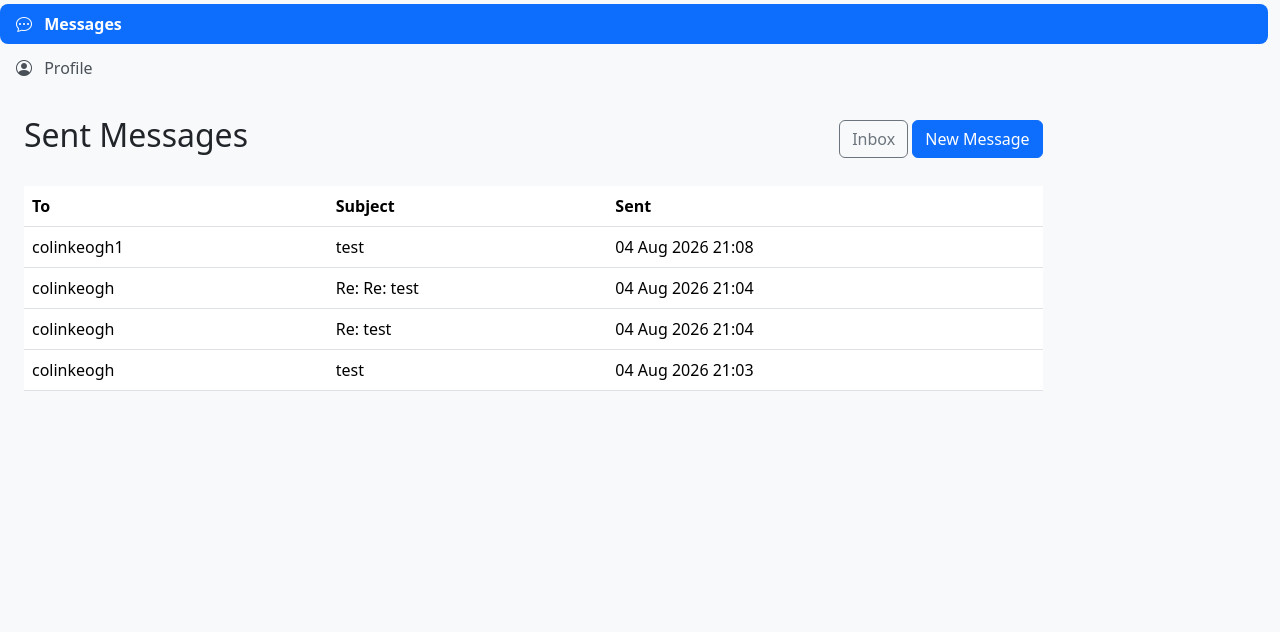
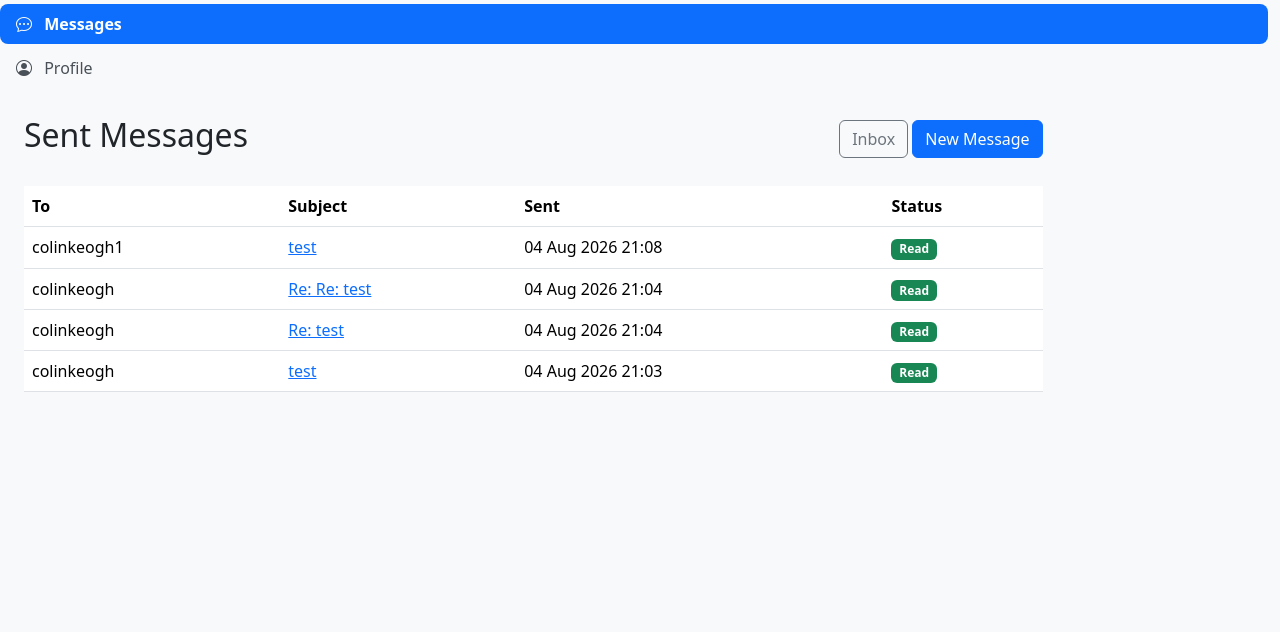
Before and after one commit to colin-182/student-portal, a Django app: page /messaging/sent/ in a window 1280 px wide. Shown: the part 144-776 px from the top of the page. Run offline with Django 5.2, Linux system fonts and the light colour scheme; a user stored in the database is signed in; data comes from the database, SQL or seed files in the repository; both versions use the stored data as it was after the commit.

Commit message:
complete messaging functionality and improve user permissions

```diff
--- a/messaging/templates/messaging/sent_messages.html
+++ b/messaging/templates/messaging/sent_messages.html
@@ -43,6 +43,7 @@ Sent Messages
             <th>To</th>
             <th>Subject</th>
             <th>Sent</th>
+            <th>Status</th>
 
         </tr>
 
@@ -56,9 +57,33 @@ Sent Messages
 
             <td>{{ message.recipient.username }}</td>
 
-            <td>{{ message.subject }}</td>
+            <td>
+
+                <a href="{% url 'messaging:detail' message.pk %}">
+                    {{ message.subject }}
+                </a>
+
+            </td>
 
             <td>{{ message.sent_at|date:"d M Y H:i" }}</td>
+
+            <td>
+
+                {% if message.is_read %}
+
+                    <span class="badge bg-success">
+                        Read
+                    </span>
+
+                {% else %}
+
+                    <span class="badge bg-warning text-dark">
+                        Unread
+                    </span>
+
+                {% endif %}
+
+            </td>
 
         </tr>
 
--- a/messaging/views.py
+++ b/messaging/views.py
@@ -1,4 +1,5 @@
 from django.contrib.auth.decorators import login_required
+from django.db.models import Q
 from django.shortcuts import get_object_or_404, redirect, render
 
 from .forms import MessageForm
@@ -39,11 +40,11 @@ def sent_messages(request):
 def message_detail(request, pk):
     message = get_object_or_404(
         Message,
+        Q(recipient=request.user) | Q(sender=request.user),
         pk=pk,
-        recipient=request.user,
     )
 
-    if not message.is_read:
+    if message.recipient == request.user and not message.is_read:
         message.is_read = True
         message.save()
 
```
Also changed, not shown: messaging/templates/messaging/message_detail.html (+17 -8 lines), db.sqlite3.
